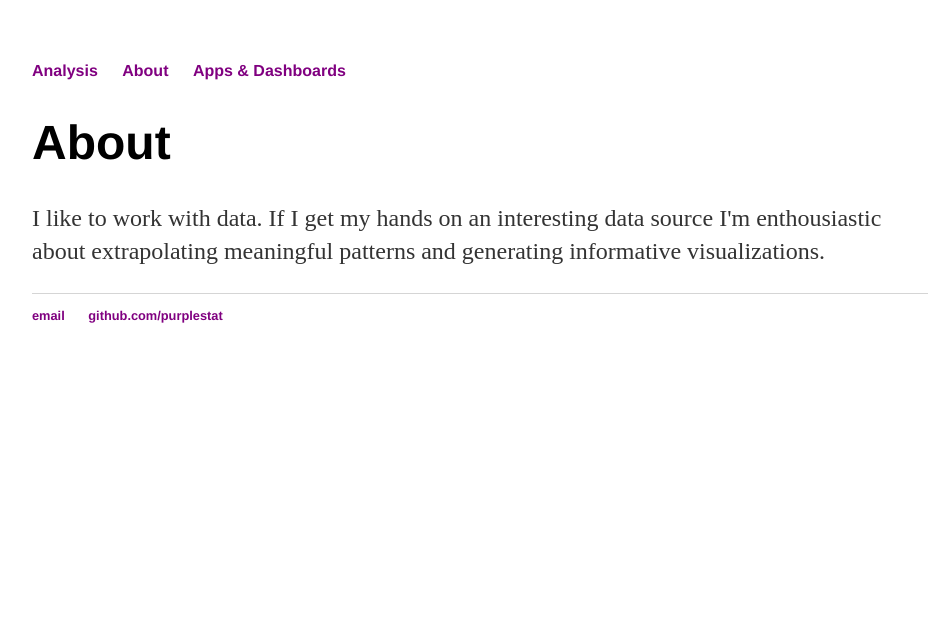
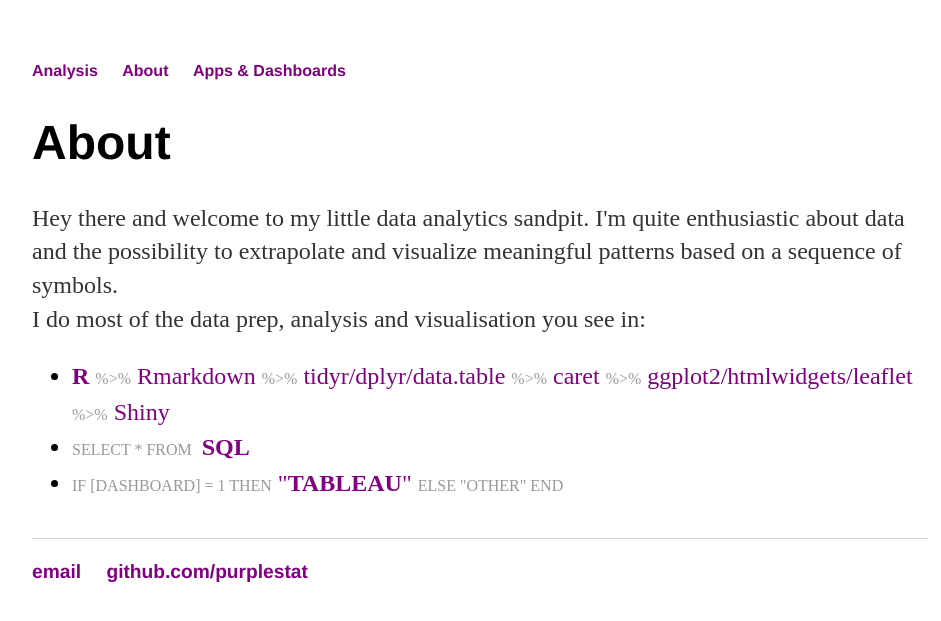
Before and after one commit to purplestat/purplestat.github.io, a Jekyll site: the page built from index.html, in a window 1280 px wide. Shown: the top 621 px of the page, without its empty margins (160-1101 px from the left). Built offline with Jekyll 4.4.1, drawn with Linux system fonts in a browser that asks for light colours.

Commit message:
Update index.html

```diff
--- a/index.html
+++ b/index.html
@@ -2,11 +2,21 @@
 layout: default
 title: About
 ---
-
 		<div class="about">
 			<h1>About</h1>
-			<p> I like to work with data. If I get my hands on an interesting data source
-				I'm enthousiastic about extrapolating meaningful patterns and generating informative visualizations.
-				</p>
-</object>
+			<p>  Hey there and welcome to my little data analytics sandpit. I'm quite enthusiastic about data and
+				the possibility to extrapolate and visualize meaningful patterns based on a sequence of symbols.<br>
+				I do most of the data prep, analysis and visualisation you see in:
+				<ul><FONT COLOR="black", size="5">
+				<li><span><FONT COLOR="purple", size="5"><b>R </b><FONT COLOR="#999", size="3">%>%<FONT COLOR="purple", size="5"> Rmarkdown <FONT COLOR="#999", size="3">%>%<FONT COLOR="purple", size="5"> tidyr/dplyr/data.table <FONT COLOR="#999", size="3">%>%<FONT COLOR="purple", size="5"> caret <FONT COLOR="#999", size="3">%>%<FONT COLOR="purple", size="5"> ggplot2/htmlwidgets/leaflet <FONT COLOR="#999", size="3">%>%<FONT COLOR="purple", size="5"> Shiny </span></li><FONT COLOR="black", size="5">
+				<li><span><FONT COLOR="#999", size="3"> SELECT * FROM<FONT COLOR="purple"> <FONT COLOR="purple", size="5"><b> &nbsp;SQL </b></span></li><FONT COLOR="black", size="5">
+			        <li><span><FONT COLOR="#999", size="3"> IF [DASHBOARD] = 1 THEN<FONT COLOR="purple", size="5"> "<b>TABLEAU</b>" <FONT COLOR="#999", size="3">ELSE "OTHER" END</span></li><FONT COLOR="black", size="5">
+						</ul>
+
+
+
+
+			</p>
+
+
 		</div>
```
